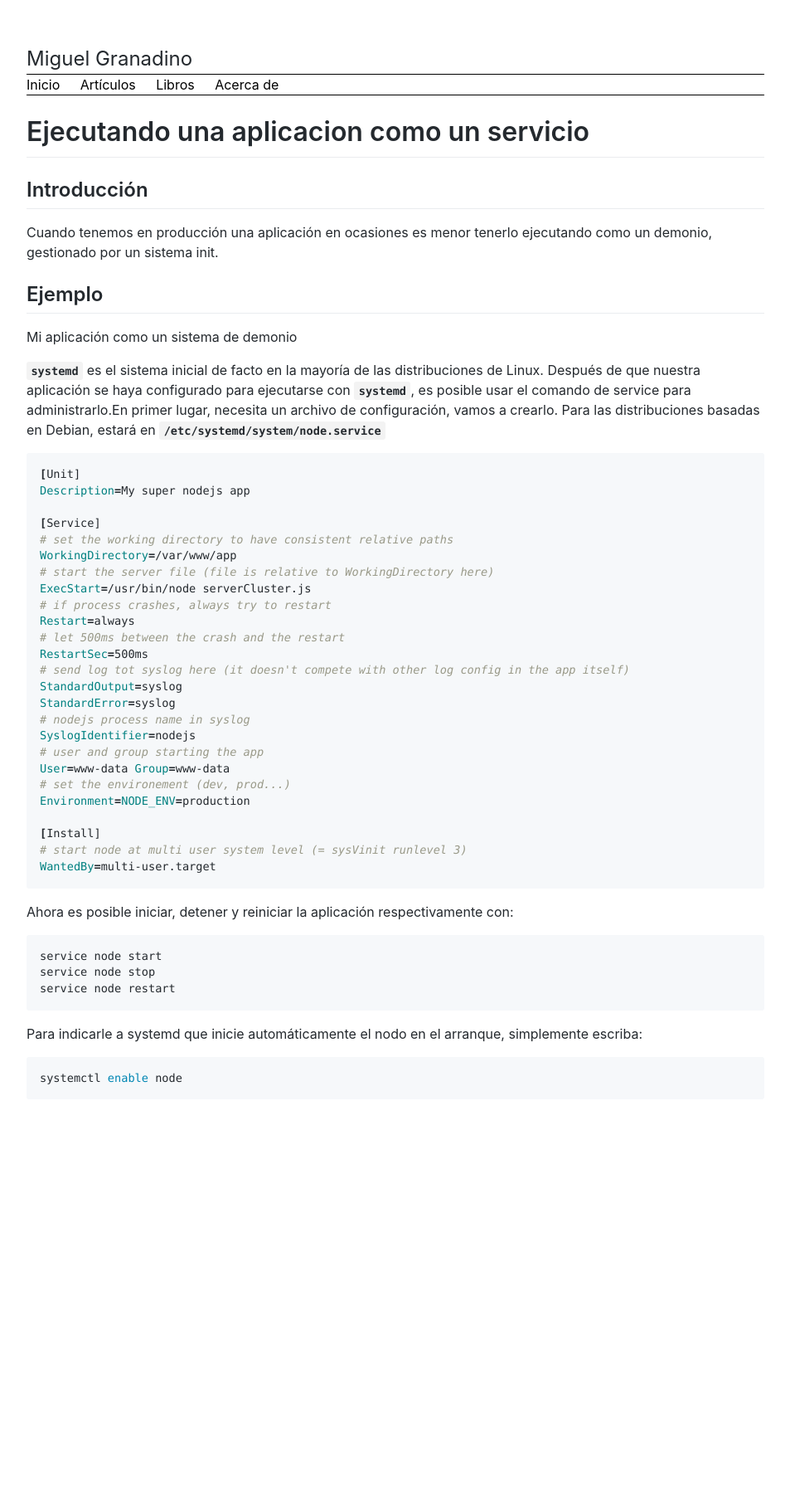
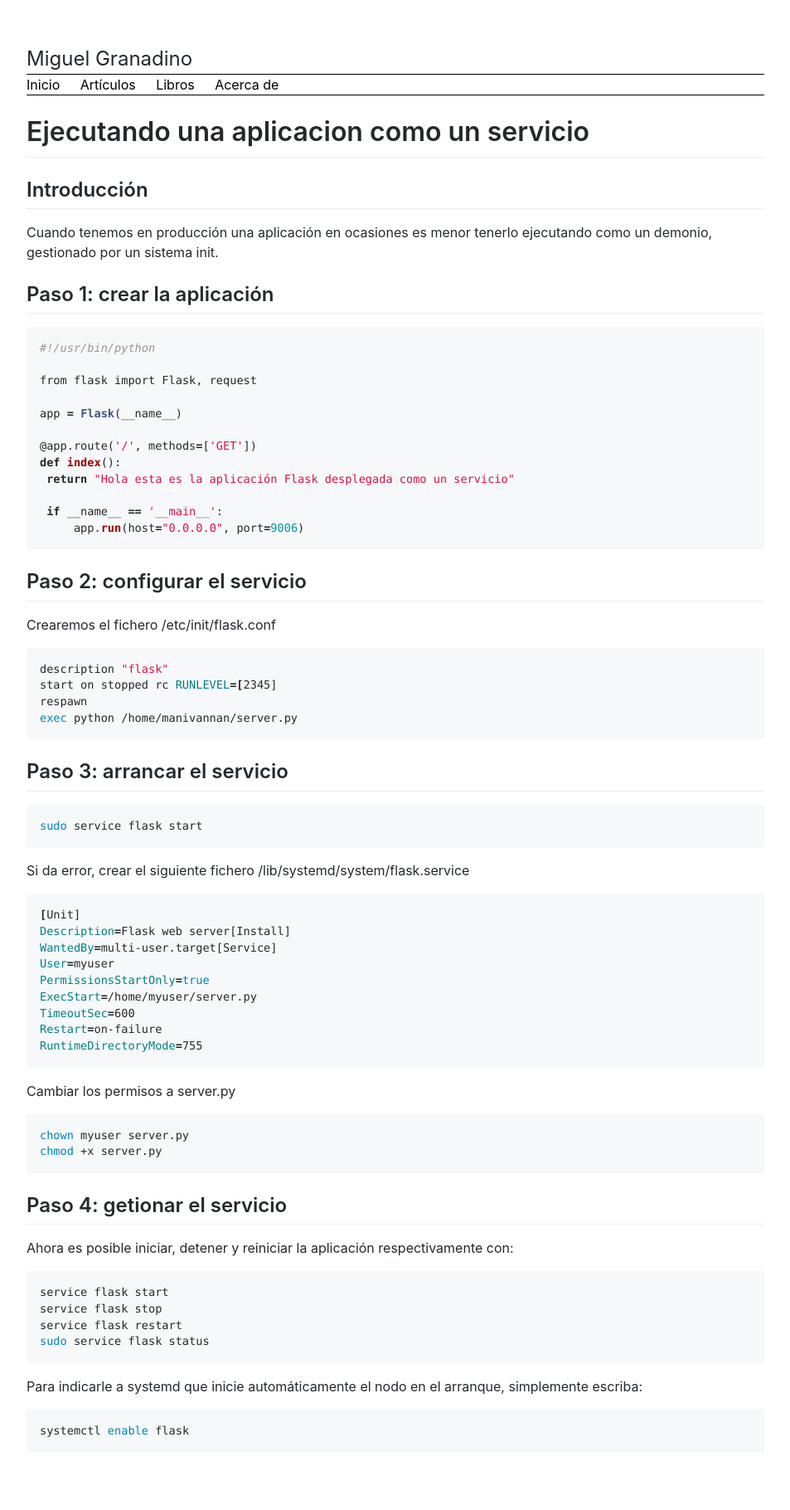
Before and after one commit to Akira3030/formacion, a Jekyll site: the page built from articulos/ejecutando-aplicacion-como-un-servicio.md, in a window 1280 px wide. Shown: the whole page at 83% size, without its empty margins (163-1116 px from the left). Built offline with Jekyll 4.4.1, drawn with Linux system fonts in a browser that asks for light colours; our own code applies the rules of GitHub Pages for plain Markdown files; before the commit the page ends 1394 px from its top, so only the background shows below that.

Commit message:
Update ejecutando-aplicacion-como-un-servicio.md

````diff
--- a/articulos/ejecutando-aplicacion-como-un-servicio.md
+++ b/articulos/ejecutando-aplicacion-como-un-servicio.md
@@ -4,51 +4,74 @@
 
 Cuando tenemos en producción una aplicación en ocasiones es menor tenerlo ejecutando como un demonio, gestionado por un sistema init.
 
-## Ejemplo
+## Paso 1: crear la aplicación
 
-Mi aplicación como un sistema de demonio
+```python
+#!/usr/bin/python
 
-**`systemd`** es el sistema inicial de facto en la mayoría de las distribuciones de Linux.
-Después de que nuestra aplicación se haya configurado para ejecutarse con **`systemd`**, es posible usar el comando de service para administrarlo.En primer lugar, necesita un archivo de configuración, vamos a crearlo. Para las distribuciones basadas en Debian, estará en **`/etc/systemd/system/node.service`**
+from flask import Flask, request
+
+app = Flask(__name__)
+
+@app.route('/', methods=['GET'])
+def index():
+ return "Hola esta es la aplicación Flask desplegada como un servicio"
+
+ if __name__ == '__main__':
+     app.run(host="0.0.0.0", port=9006)
+```
+
+## Paso 2: configurar el servicio
+
+Crearemos el fichero /etc/init/flask.conf
+
+```sh
+description "flask"
+start on stopped rc RUNLEVEL=[2345]
+respawn
+exec python /home/manivannan/server.py
+```
+
+## Paso 3: arrancar el servicio
+
+```sh
+sudo service flask start
+```
+
+Si da error, crear el siguiente fichero /lib/systemd/system/flask.service
 
 ```sh
 [Unit]
-Description=My super nodejs app
+Description=Flask web server[Install]
+WantedBy=multi-user.target[Service]
+User=myuser
+PermissionsStartOnly=true
+ExecStart=/home/myuser/server.py
+TimeoutSec=600
+Restart=on-failure
+RuntimeDirectoryMode=755
+```
 
-[Service]
-# set the working directory to have consistent relative paths
-WorkingDirectory=/var/www/app
-# start the server file (file is relative to WorkingDirectory here)
-ExecStart=/usr/bin/node serverCluster.js
-# if process crashes, always try to restart
-Restart=always
-# let 500ms between the crash and the restart
-RestartSec=500ms
-# send log tot syslog here (it doesn't compete with other log config in the app itself)
-StandardOutput=syslog
-StandardError=syslog
-# nodejs process name in syslog
-SyslogIdentifier=nodejs
-# user and group starting the app
-User=www-data Group=www-data
-# set the environement (dev, prod...)
-Environment=NODE_ENV=production
+Cambiar los permisos a server.py
 
-[Install]
-# start node at multi user system level (= sysVinit runlevel 3)
-WantedBy=multi-user.target
+```sh
+chown myuser server.py
+chmod +x server.py
 ```
+
+## Paso 4: getionar el servicio
 
 Ahora es posible iniciar, detener y reiniciar la aplicación respectivamente con:
 
 ```sh
-service node start
-service node stop
-service node restart
+service flask start
+service flask stop
+service flask restart
+sudo service flask status
 ```
 
 Para indicarle a systemd que inicie automáticamente el nodo en el arranque, simplemente escriba:
 
 ```sh
-systemctl enable node
+systemctl enable flask
 ```
````
